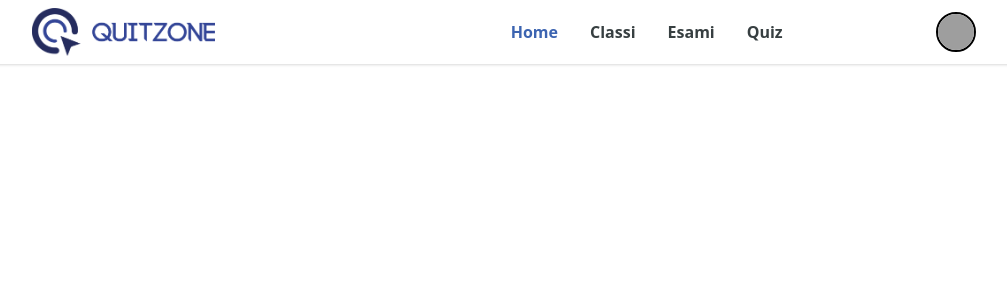
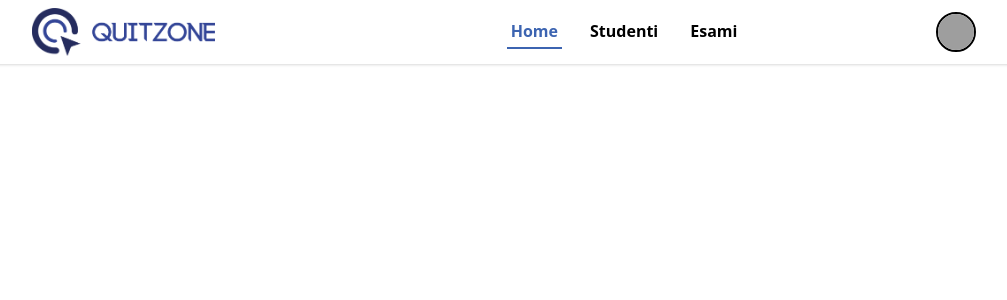
Before and after one commit to itsbeat/quitzone, a Vue app in the folder client/: page /home in a window 1280 px wide. Shown: the top 300 px of the page, without its empty margins (96-1103 px from the left). Built offline with nearby package versions, Linux system fonts and the light colour scheme; grey boxes are pictures that could not be loaded.

Commit message:
Navbar completa

```diff
--- a/client/src/components/NavBar.vue
+++ b/client/src/components/NavBar.vue
@@ -9,18 +9,19 @@
         <div class="container mx-auto px-52 ml-44">
             <div class="flex justify-between items-center">
                 <div class="flex">
-                    <a href="#" class="text-blue-dark  font-semibold rounded-lg px-4 py-2 | hover:bg-grey-light hover:text-white-normal">
-                        Home
+                    <a href="#"
+                        @click="gotoSection(route,index)"
+                        v-for="(route,index) in visibleRoutes"
+                        :key="index"
+                        class="font-semibold px-1 py-1 mx-3"
+                        :class="{
+                            ' text-blue-dark border-b-2': selectRouteIndex == index,
+                            'text-gray-200': selectRouteIndex != index,
+                        }"
+                    >
+                        {{route.meta.label}}
                     </a>
-                    <a href="#" class="text-grey-dark font-semibold rounded-lg px-4 py-2 | hover:bg-grey-light hover:text-white-normal">
-                        Classi
-                    </a>
-                    <a href="#" class="text-grey-dark  font-semibold rounded-lg px-4 py-2 | hover:bg-grey-light hover:text-white-normal">
-                        Esami
-                    </a>
-                    <a href="#" class="text-grey-dark font-semibold rounded-lg px-4 py-2 | hover:bg-grey-light hover:text-white-normal">
-                        Quiz
-                    </a>
+
                 </div>
                 <div class="flex">
                     <div class="relative">
@@ -31,9 +32,9 @@
                         <div v-if="isOpen2" class="fixed inset-0 w-full h-screen z-20 bg-black opacity-25" @click="isOpen2 = false"></div>
                         <div class="absolute z-30 right-0 mt-2" :class="{'hidden': !isOpen2}">
                             <div class="bg-white rounded-lg shadow-lg py-2 w-48">
-                                <a href="#" class="block text-grey-dark font-semibold px-4 py-2 | hover:text-white-normal hover:bg-grey-light">Profilo</a>
-                                <a href="#" class="block text-grey-dark font-semibold px-4 py-2 | hover:text-white-normal hover:bg-grey-light">Impostazioni</a>
-                                <a href="#" class="block text-grey-dark font-semibold px-4 py-2 | hover:text-white-normal hover:bg-grey-light">Log out</a>
+                                <a href="#" class="block text-grey-dark font-semibold px-4 py-2 | hover:text-blue-dark">Profilo</a>
+                                <a href="#" class="block text-grey-dark font-semibold px-4 py-2 | hover:text-blue-dark">Impostazioni</a>
+                                <a href="#" class="block text-grey-dark font-semibold px-4 py-2 | hover:text-blue-dark">Log out</a>
                             </div>
                         </div>
                     </div>
@@ -50,12 +51,33 @@ export default {
     return {
         isOpen1: true,
         isOpen2: false,
+        routes: [],
+        selectRouteIndex: -1,
+
     };
   },
-  mounted() {},
+  mounted() {
+      console.log(this.$router.options.routes);
+      this.selectRouteIndex= 0;
+
+  },
   methods: {
+    gotoSection(route,index){
+        console.log(route);
+        this.selectRouteIndex = index;
+    },
   },
-  computed: {}
+  computed: {
+      visibleRoutes(){
+          return this.$router.options.routes.filter((route) => {
+              //funzione per filtrare ogni elemento dell'array
+              if(route.meta && route.meta.label){
+                  return true;
+              }
+              return false;
+          });
+      }
+  },
 };
 </script>
 <style></style>
--- a/client/src/router/index.js
+++ b/client/src/router/index.js
@@ -15,12 +15,18 @@ const routes = [
   {
     path: '/home',
     name: 'Home',
-    component: Home
+    component: Home,
+    meta:{
+      label: "Home",
+    }
   },
   {
     path: '/students',
     name: 'students',
     component: Students,
+    meta: {
+      label: "Studenti",
+    },
     children: [
       {
         path: 'list',
@@ -49,6 +55,14 @@ const routes = [
     component: Login,
   },
   {
+    path: '/esami',
+    name: 'Esami',
+    component: StudentsEdit,
+    meta:{
+      label: "Esami",
+    }
+  },
+  {
     path: '*',
     redirect: 'home'
   },
```
